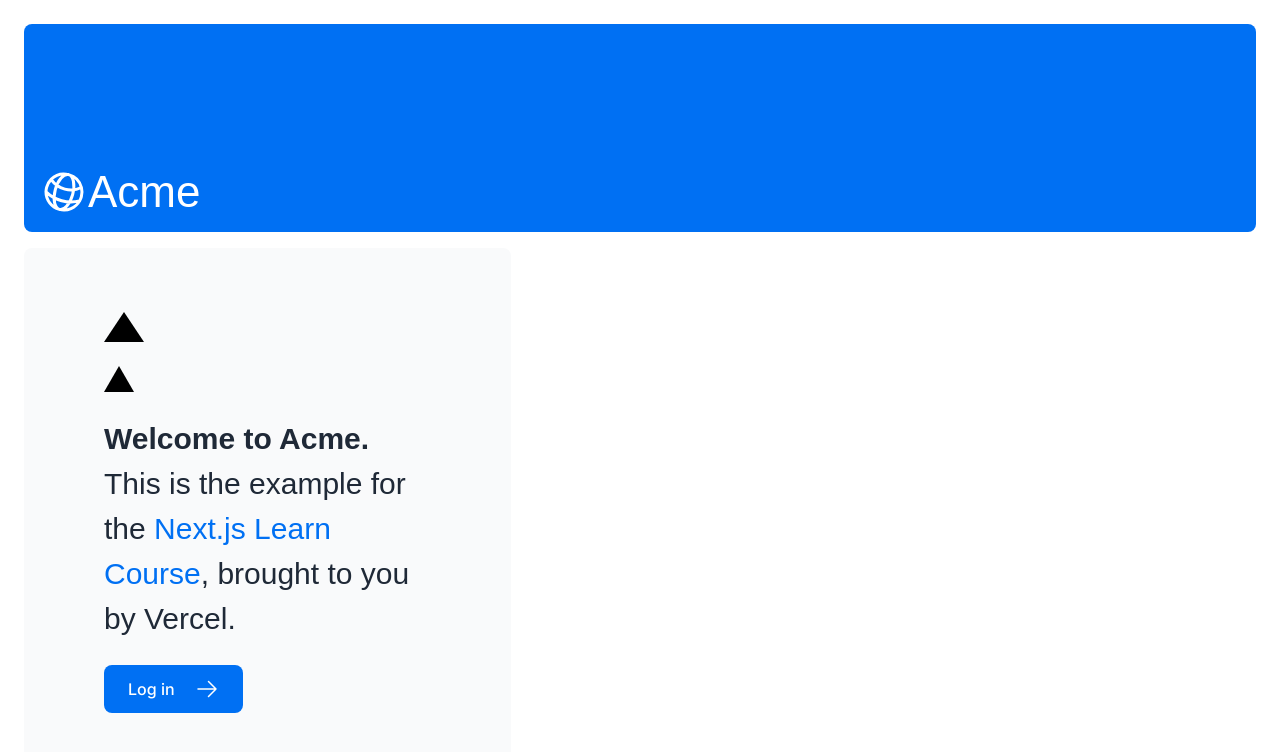
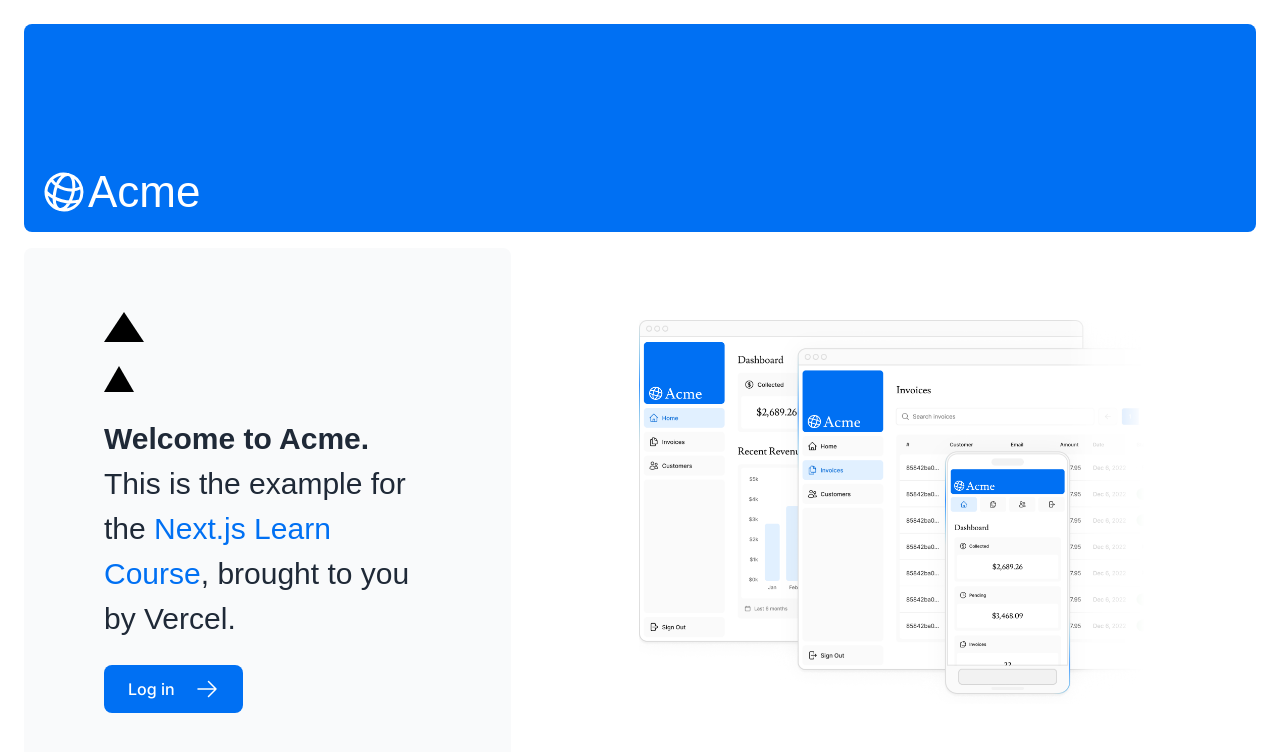
Before and after one commit to neepix/testing-learning, a Next.js app in the folder nextjs-dashboard/: page / in a window 1280 px wide. Shown: the top 752 px of the page. Built offline with nearby package versions, Linux system fonts and the light colour scheme; a web font is replaced by a local one.

Commit message:
adding pages and images

```diff
--- /dev/null
+++ b/nextjs-dashboard/app/dashboard/page.tsx
@@ -0,0 +1,3 @@
+export default Page() {
+    return (<p>Dashboard Page</p>);
+}
--- a/nextjs-dashboard/app/page.tsx
+++ b/nextjs-dashboard/app/page.tsx
@@ -3,6 +3,7 @@
 import Link from 'next/link';
 import styles from '@/app/ui/home.module.css';
 import { lusitana } from '@/app/ui/fonts';
+import Image from 'next/image';
 
 export default function Page() {
   return (
@@ -32,6 +33,22 @@
         </div>
         <div className="flex items-center justify-center p-6 md:w-3/5 md:px-28 md:py-12">
           {/* Add Hero Images Here */}
+          <Image
+        src="/hero-desktop.png"
+        width={1000}
+        height={760}
+        className="hidden md:block"
+        alt="Screenshots of the dashboard project showing desktop version"
+      />
+        <Image
+          src="/hero-mobile.png"
+          width={650}
+          height={620}
+          className="block md:hidden"
+          alt="Screenshots of the dashboard project showing mobile version"
+        />
+
+
         </div>
       </div>
     </main>
```
